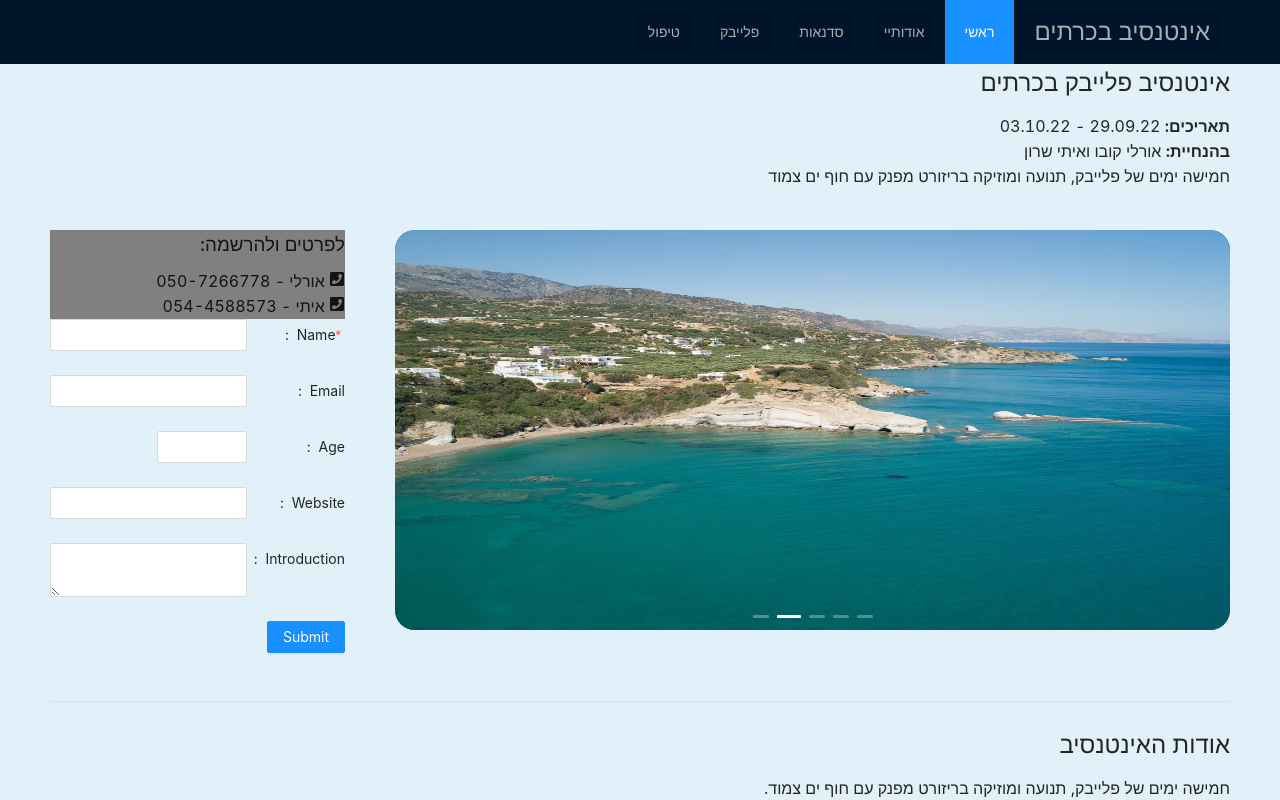
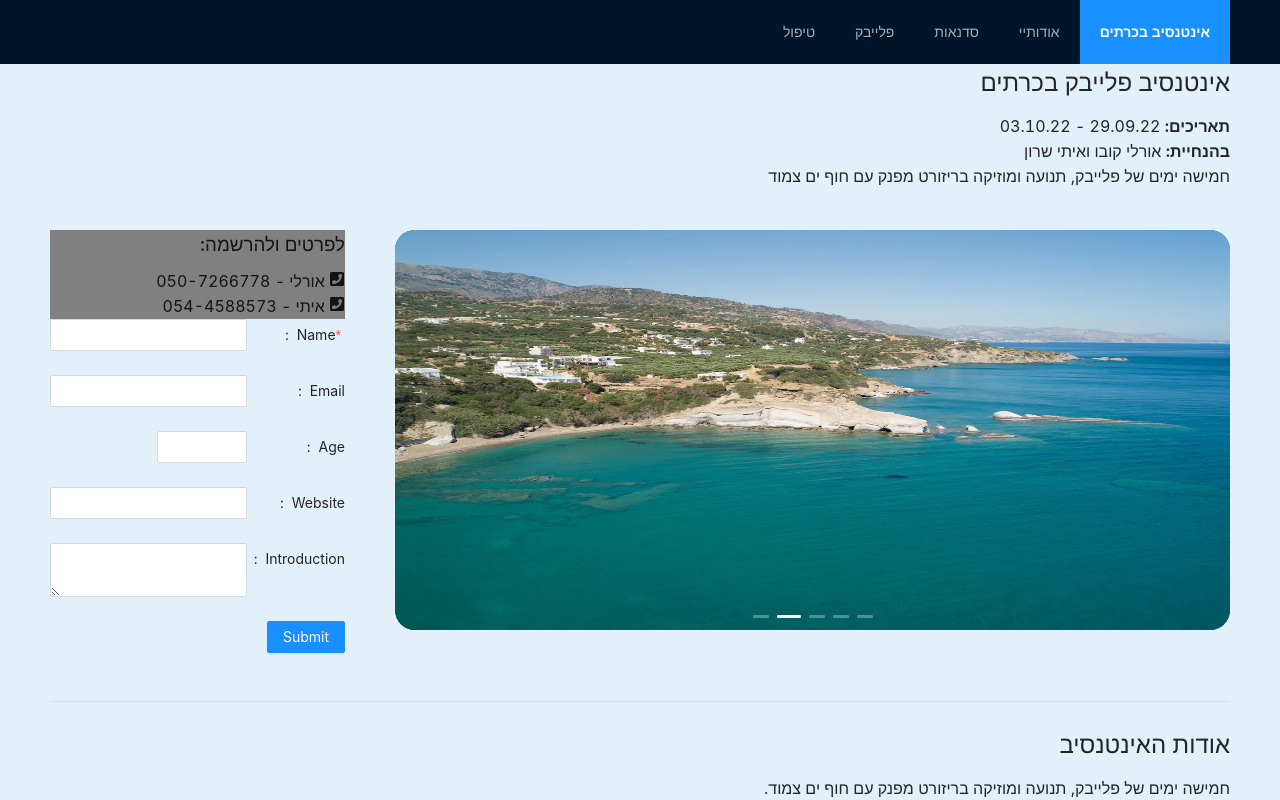
Before and after one commit to omergdalia/back-to-family, a React (Create React App) app: page / in a window 1280 px wide. Shown: the top 800 px of the page. Built offline with nearby package versions, Linux system fonts and the light colour scheme.

Commit message:
Update navbar and footer

```diff
--- a/src/App.css
+++ b/src/App.css
@@ -4,6 +4,7 @@
   text-align: center;
   background-color: darkolivegreen;
   color: white;
+  padding: 0.5em;
 }
 
 .ant-layout-content {
@@ -13,7 +14,7 @@
   padding: 0px 50px;
 }
 
-.logo {
+/* .logo {
   font-size: x-large;
 }
 
@@ -23,12 +24,12 @@
   height: 31px;
   margin: 16px 24px 16px 0;
   background: rgba(255, 255, 255, 0.3);
-}
-
+} */
+/*
 .ant-row-rtl #components-layout-demo-top .logo {
   float: right;
   margin: 16px 0 16px 24px;
-}
+} */
 
 #workshop-page .ant-image {
   display: unset;
--- a/src/App.js
+++ b/src/App.js
@@ -1,5 +1,5 @@
 import React from 'react';
-import { Layout } from 'antd';
+import { Layout, Affix } from 'antd';
 import { BrowserRouter, Route, Routes } from 'react-router-dom';
 
 import Navbar from './components/Navbar';
@@ -21,9 +21,11 @@ const App = () => {
   return (
     <BrowserRouter basename='/'>
       <Layout className="layout" dir="rtl">
-        <Header >
-          <Navbar />
-        </Header>
+        <Affix offsetTop={0}>
+          <Header >
+            <Navbar />
+          </Header>
+        </Affix>
         <Content>
           <Routes>
             <Route path="/home" element={<HomePage/>} />
@@ -33,12 +35,11 @@ const App = () => {
             <Route path="/therapy" element={<TherapyPage/>} />
             <Route path="/" element={<WorkshopsPage />} />
           </Routes>
-      </Content>
+        </Content>
         <Footer>
           Back to Family, Etay Sharon ©2022
         </Footer>
       </Layout>;
-
     </BrowserRouter>
   );
 }
--- a/src/components/Navbar.js
+++ b/src/components/Navbar.js
@@ -3,7 +3,6 @@ import { Menu } from 'antd';
 import { Link } from 'react-router-dom';
 
 const items = [
-    { label: 'ראשי', key: 'home' },
     { label: 'אודותיי', key: 'about' },
     { label: 'סדנאות', key: 'workshops'},
     { label: 'פלייבק', key: 'playback' },
@@ -13,8 +12,8 @@ const items = [
 const Navbar = () => {
   return <>
     <Menu theme='dark' mode="horizontal" defaultSelectedKeys={['home']}>
-      <Menu.Item>
-        <div className="logo">אינטנסיב בכרתים</div>
+      <Menu.Item key="home">
+          <Link to='/home'><b>אינטנסיב בכרתים</b></Link>
       </Menu.Item>
       {items.map(({key, label}) => <Menu.Item key={key}>
           <Link to={`/${key}`}>{label}</Link>
```
